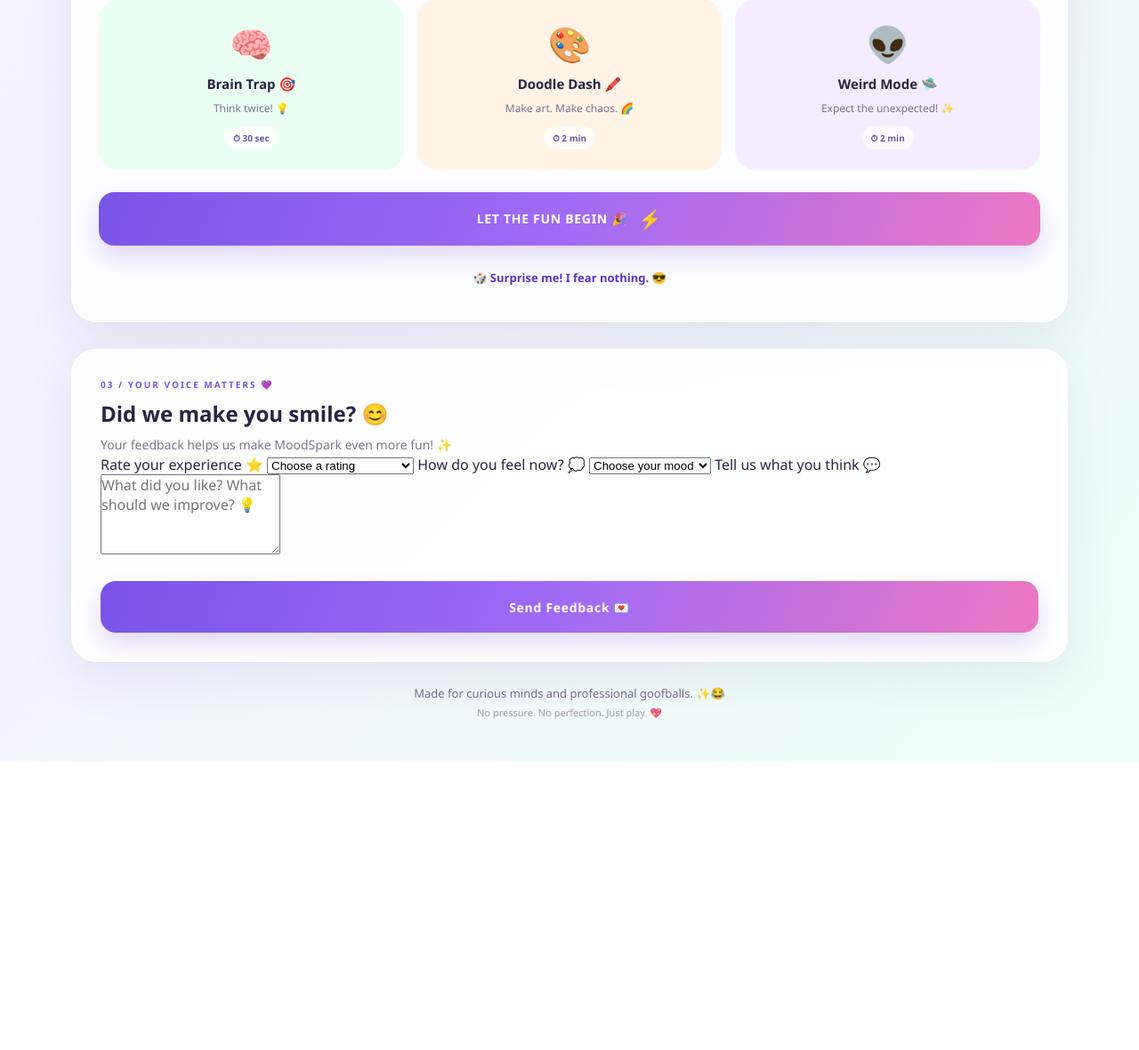
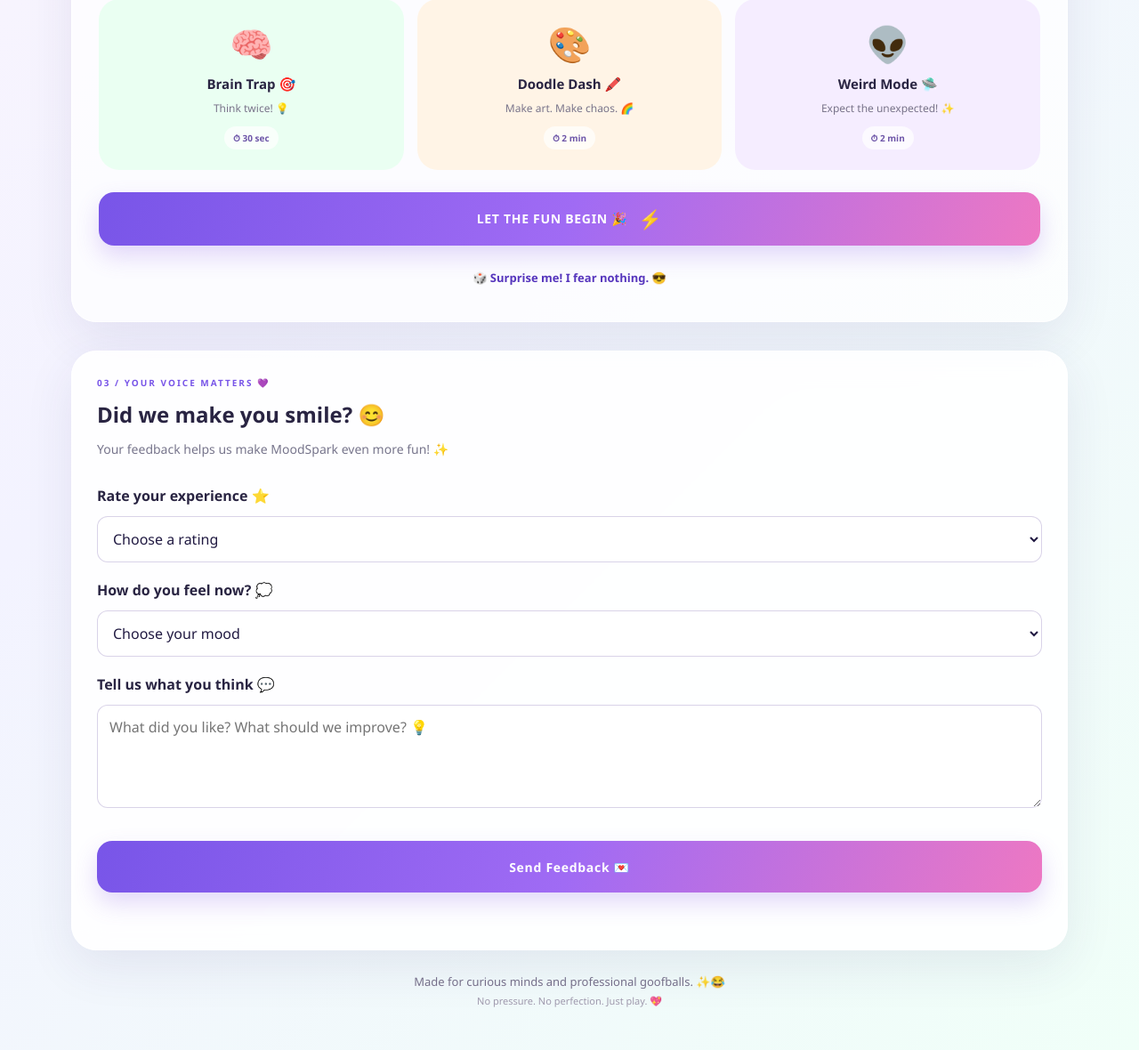
Before and after one commit to kritika348/MoodSpark, a Flask app: page / in a window 1280 px wide. Shown: the part 1204-2384 px from the top of the page at 89% size. Before the commit the page ends 2060 px from the top, so only its background shows below. Run offline with Flask 3, Linux system fonts and the light colour scheme.

Commit message:
Add feedback session styles
Add styles for feedback session component including layout and form elements.

```diff
--- a/static/style.css
+++ b/static/style.css
@@ -1211,6 +1211,54 @@ button:disabled {
   }
 }
 
+/* FEEDBACK SESSION */
+.feedback-session {
+  margin-top: 32px;
+  padding: 28px;
+}
+
+.feedback-session h2 {
+  margin: 12px 0;
+}
+
+.feedback-session form {
+  display: flex;
+  flex-direction: column;
+  gap: 12px;
+  margin-top: 22px;
+}
+
+.feedback-session label {
+  font-weight: 600;
+  margin-top: 8px;
+}
+
+.feedback-session select,
+.feedback-session textarea {
+  width: 100%;
+  padding: 13px;
+  border: 1px solid rgba(130, 110, 180, 0.3);
+  border-radius: 12px;
+  background: rgba(255, 255, 255, 0.9);
+  color: #211a42;
+  font: inherit;
+}
+
+.feedback-session textarea {
+  resize: vertical;
+}
+
+.feedback-session select:focus,
+.feedback-session textarea:focus {
+  outline: 2px solid #a58bfa;
+  outline-offset: 2px;
+}
+
+#feedbackStatus {
+  min-height: 24px;
+  font-weight: 600;
+}
+
 /* REDUCED MOTION ACCESSIBILITY */
 
 @media (prefers-reduced-motion: reduce) {
```
